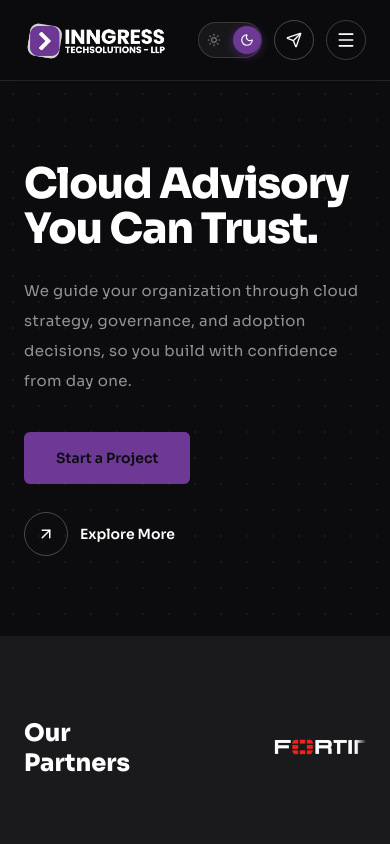
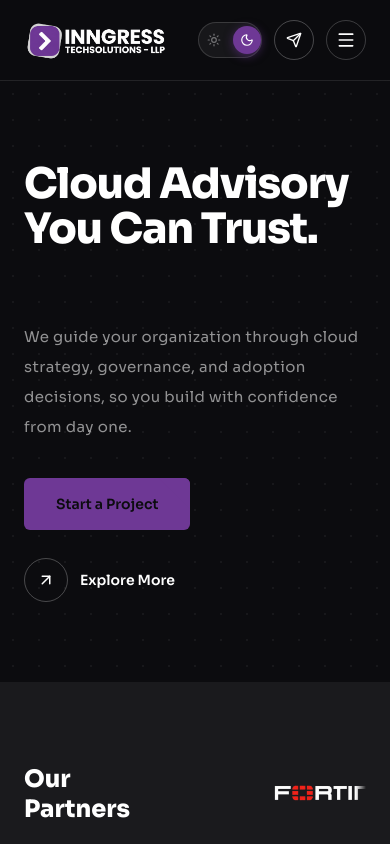
Before and after one commit to Nirmal2811/Inngress, a React (Vite) app: page / in a window 390 px wide. Shown: the top 844 px of the page. Built offline with nearby package versions, Linux system fonts and the light colour scheme.

Commit message:
Hero text changed for mobile

```diff
--- a/src/components/Hero.jsx
+++ b/src/components/Hero.jsx
@@ -199,7 +199,7 @@ function Hero() {
                 <motion.h1
                   custom={0}
                   variants={fadeUp}
-                  className="text-[42px] font-black leading-[1.08] tracking-tight sm:text-5xl lg:text-[58px]"
+                  className="min-h-[137px] text-[42px] font-black leading-[1.08] tracking-tight sm:min-h-[156px] sm:text-5xl lg:min-h-[188px] lg:text-[58px]"
                 >
                   {slide.title[0]}
                   <br />
```
